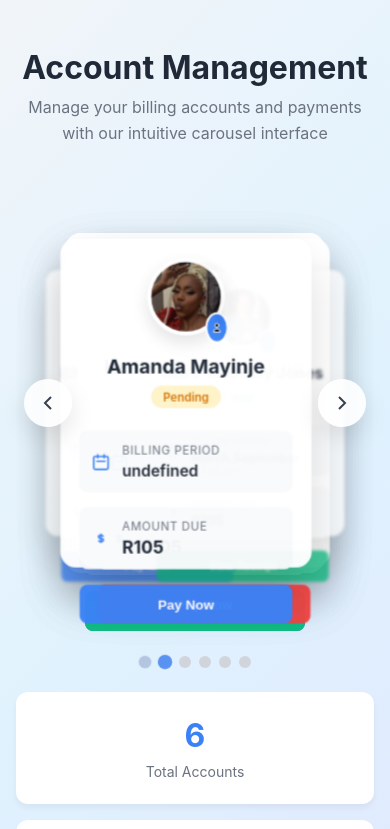
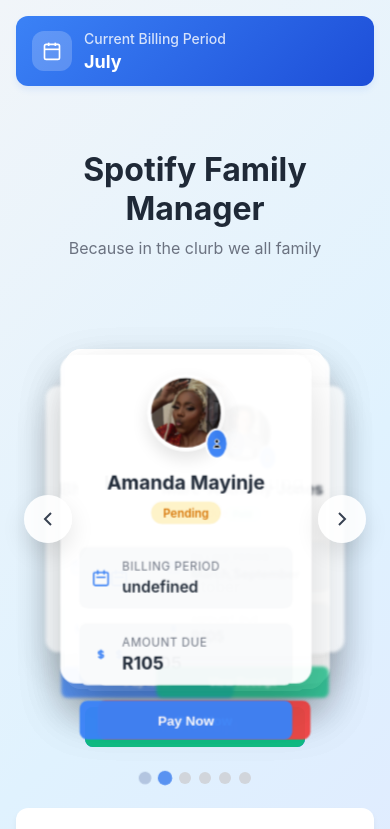
Before and after one commit to BhekumuziTshabalala/spotify-payment-manager, a plain HTML site: page index.html in a window 390 px wide. Shown: the top 829 px of the page. Drawn offline with Linux system fonts and the light colour scheme.

Commit message:
updated payment modal

```diff
--- a/index.html
+++ b/index.html
@@ -8,10 +8,29 @@
 </head>
 <body>
 <div class="container">
+
+    <!-- Current Month Banner -->
+    <div class="month-banner">
+        <div class="month-banner-content">
+            <div class="month-icon">
+                <svg width="24" height="24" viewBox="0 0 24 24" fill="none" stroke="currentColor" stroke-width="2">
+                    <rect x="3" y="4" width="18" height="18" rx="2" ry="2"></rect>
+                    <line x1="16" y1="2" x2="16" y2="6"></line>
+                    <line x1="8" y1="2" x2="8" y2="6"></line>
+                    <line x1="3" y1="10" x2="21" y2="10"></line>
+                </svg>
+            </div>
+            <div class="month-info">
+                <div class="month-label">Current Billing Period</div>
+                <div class="month-value" id="currentMonth"></div>
+            </div>
+        </div>
+    </div>
+
     <!-- Header -->
     <header class="header">
-        <h1>Account Management</h1>
-        <p>Manage your billing accounts and payments with our intuitive carousel interface</p>
+        <h1>Spotify Family Manager</h1>
+        <p>Because in the clurb we all family</p>
     </header>
 
     <!-- Carousel Container -->
@@ -65,7 +84,7 @@
     <div class="modal-header">
         <h2>Payment Details</h2>
         <button class="close-btn" id="closeModal">
-            <svg width="24" height="24" viewBox="0 0 24 24" fill="none" stroke="currentColor" stroke-width="2">
+            <svg width="24" height="24" viewBox="0 0 24 24" stroke="currentColor" stroke-width="2">
                 <line x1="18" y1="6" x2="6" y2="18"></line>
                 <line x1="6" y1="6" x2="18" y2="18"></line>
             </svg>
@@ -81,7 +100,7 @@
         <div class="payment-details">
             <div class="detail-row">
                 <div class="detail-icon-wrapper">
-                    <svg class="detail-icon" fill="none" stroke="currentColor" viewBox="0 0 24 24">
+                    <svg class="detail-icon" stroke="currentColor" viewBox="0 0 24 24">
                         <path stroke-linecap="round" stroke-linejoin="round" stroke-width="2" d="M19 21V5a2 2 0 00-2-2H7a2 2 0 00-2 2v16m14 0h2m-2 0h-5m-9 0H3m2 0h5M9 7h1m-1 4h1m4-4h1m-1 4h1m-5 10v-5a1 1 0 011-1h2a1 1 0 011 1v5m-4 0h4"></path>
                     </svg>
                 </div>
@@ -116,20 +135,7 @@
             </div>
         </div>
 
-        <div class="modal-actions">
-            <button class="back-btn" id="closeModal">
-                <svg width="20" height="20" viewBox="0 0 24 24" fill="none" stroke="currentColor" stroke-width="2">
-                    <polyline points="15,18 9,12 15,6"></polyline>
-                </svg>
-                Back
-            </button>
-            <button class="confirm-payment-btn">
-                Confirm Payment
-                <svg width="20" height="20" viewBox="0 0 24 24" fill="none" stroke="currentColor" stroke-width="2">
-                    <polyline points="9,18 15,12 9,6"></polyline>
-                </svg>
-            </button>
-        </div>
+
     </div>
 </div>
 
--- a/script.js
+++ b/script.js
@@ -55,11 +55,28 @@
 let isTransitioning = false;
 let autoAdvanceInterval;
 
+
 // DOM elements
 const carousel = document.getElementById('carousel');
 const indicators = document.getElementById('indicators');
 const prevBtn = document.getElementById('prevBtn');
 const nextBtn = document.getElementById('nextBtn');
+const currentMonth = document.getElementById('currentMonth');
+
+//  current month name
+const monthNames = [
+    "January", "February", "March", "April", "May", "June",
+    "July", "August", "September", "October", "November", "December"
+];
+
+const today = new Date();
+const monthName = monthNames[today.getMonth()];
+
+const paymentModal = document.getElementById('paymentModal');
+const modalOverlay = document.getElementById('modalOverlay');
+
+currentMonth.innerText = monthName;
+
 
 // Initialize the carousel
 function init() {
@@ -296,5 +313,9 @@
 carousel.addEventListener('mouseenter', stopAutoAdvance);
 carousel.addEventListener('mouseleave', startAutoAdvance);
 
+
 // Initialize when DOM is loaded
 document.addEventListener('DOMContentLoaded', init);
+
+// CLose Payment Popup
+document.getElementById('closeModal').addEventListener('click', closePaymentModal);
--- a/styles.css
+++ b/styles.css
@@ -16,6 +16,50 @@
     max-width: 1200px;
     margin: 0 auto;
     padding: 0 20px;
+}
+
+/* Month Banner */
+.month-banner {
+    background: linear-gradient(135deg, #3b82f6 0%, #1d4ed8 100%);
+    border-radius: 12px;
+    margin: 24px 0;
+    box-shadow: 0 4px 6px rgba(59, 130, 246, 0.1);
+}
+
+.month-banner-content {
+    display: flex;
+    align-items: center;
+    gap: 16px;
+    padding: 20px 24px;
+}
+
+.month-icon {
+    display: flex;
+    align-items: center;
+    justify-content: center;
+    width: 48px;
+    height: 48px;
+    background: rgba(255, 255, 255, 0.2);
+    border-radius: 12px;
+    color: white;
+    flex-shrink: 0;
+}
+
+.month-info {
+    flex: 1;
+}
+
+.month-label {
+    font-size: 0.875rem;
+    color: rgba(255, 255, 255, 0.8);
+    margin-bottom: 4px;
+    font-weight: 500;
+}
+
+.month-value {
+    font-size: 1.5rem;
+    font-weight: 700;
+    color: white;
 }
 
 /* Header */
@@ -375,6 +419,25 @@
 
 /* Responsive Design */
 @media (max-width: 768px) {
+    .month-banner-content {
+        padding: 16px 20px;
+        gap: 12px;
+    }
+
+    .month-icon {
+        width: 40px;
+        height: 40px;
+    }
+
+    .month-icon svg {
+        width: 20px;
+        height: 20px;
+    }
+
+    .month-value {
+        font-size: 1.25rem;
+    }
+
     .header h1 {
         font-size: 2rem;
     }
@@ -415,6 +478,18 @@
 @media (max-width: 480px) {
     .container {
         padding: 0 16px;
+    }
+
+    .month-banner {
+        margin: 16px 0;
+    }
+
+    .month-banner-content {
+        padding: 14px 16px;
+    }
+
+    .month-value {
+        font-size: 1.125rem;
     }
 
     .account-card {
```
